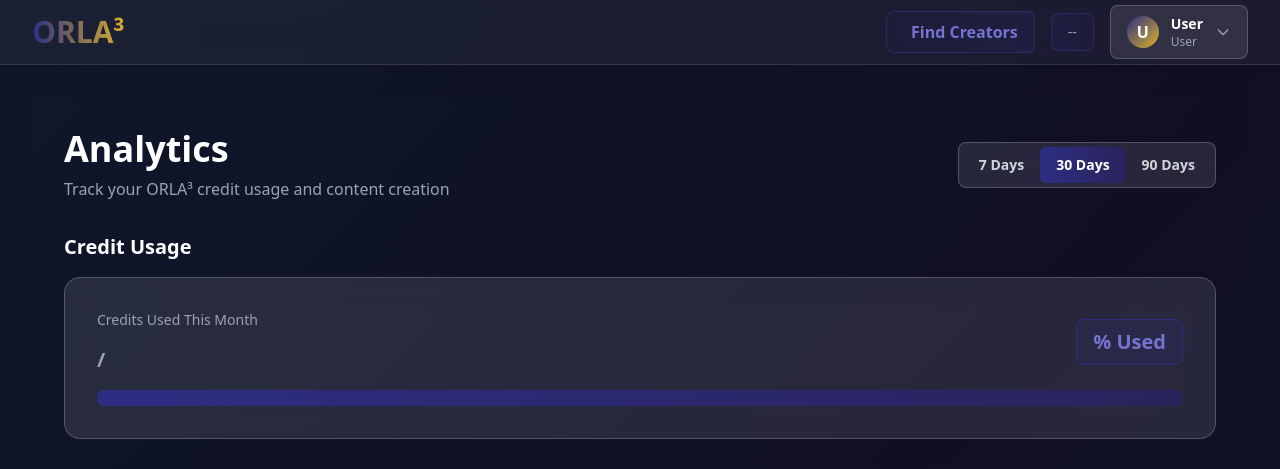
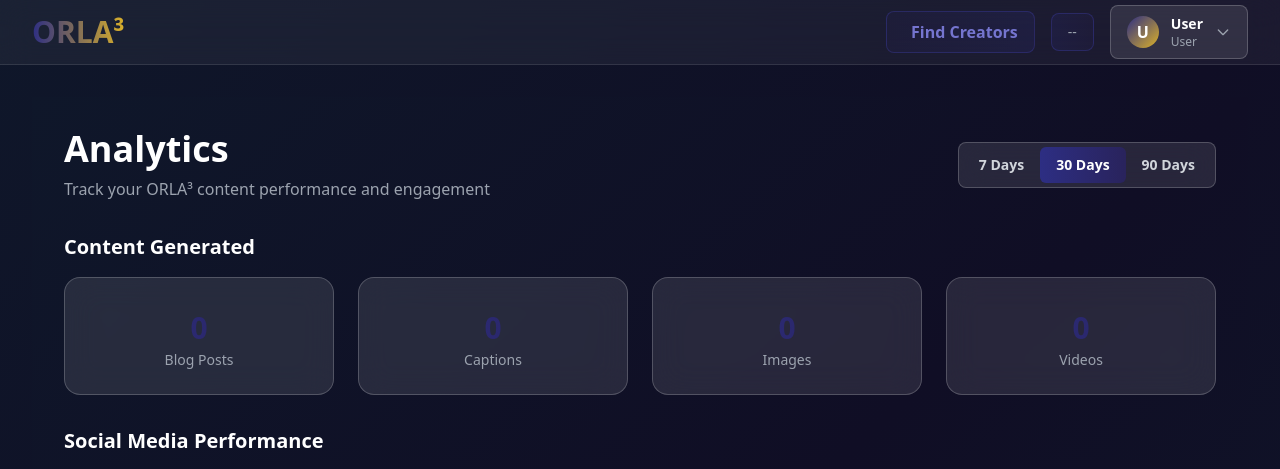
Before and after one commit to stevenajg93/orla3-marketing-suite-app, a Next.js app: page /dashboard/analytics in a window 1280 px wide. Shown: the top 469 px of the page. Built offline with nearby package versions, Linux system fonts and the light colour scheme; no server answers.

Commit message:
refactor: Remove all mock data from analytics - production ready

```diff
--- a/app/dashboard/analytics/page.tsx
+++ b/app/dashboard/analytics/page.tsx
@@ -44,13 +44,7 @@ export default function AnalyticsPage() {
         .sort((a, b) => b.engagement - a.engagement)
         .slice(0, 3);
 
-      // Mock credit data (until we have real credit tracking)
       setStats({
-        credits: {
-          used: 1247,
-          total: 2000,
-          percentage: 62
-        },
         content: {
           blogs: recentPosts.filter((p: any) => p.type === 'Blog Post').length,
           captions: recentPosts.filter((p: any) => p.type === 'Text').length,
@@ -83,7 +77,7 @@ export default function AnalyticsPage() {
           <div className="flex flex-col sm:flex-row sm:items-center sm:justify-between gap-4 mb-4">
             <div>
               <h1 className="text-2xl sm:text-3xl md:text-4xl font-bold text-white mb-2">Analytics</h1>
-              <p className="text-gray-400">Track your ORLA³ credit usage and content creation</p>
+              <p className="text-gray-400">Track your ORLA³ content performance and engagement</p>
             </div>
 
             {/* Time Range Selector */}
@@ -128,32 +122,6 @@ export default function AnalyticsPage() {
           </div>
         ) : (
           <>
-            {/* Credit Usage */}
-            <div className="mb-6 sm:mb-8">
-              <h2 className="text-lg sm:text-xl font-bold text-white mb-4">Credit Usage</h2>
-              <div className="bg-white/10 backdrop-blur-lg rounded-2xl p-4 sm:p-6 md:p-8 border border-white/20">
-                <div className="flex flex-col sm:flex-row sm:items-center sm:justify-between mb-4">
-                  <div>
-                    <p className="text-gray-400 text-sm mb-1">Credits Used This Month</p>
-                    <p className="text-3xl sm:text-4xl font-black text-white">
-                      {stats?.credits.used.toLocaleString()} <span className="text-lg sm:text-xl text-gray-400">/ {stats?.credits.total.toLocaleString()}</span>
-                    </p>
-                  </div>
-                  <div className="mt-4 sm:mt-0 px-4 py-2 bg-cobalt/20 border border-cobalt rounded-lg">
-                    <p className="text-cobalt-300 font-bold text-lg sm:text-xl">{stats?.credits.percentage}% Used</p>
-                  </div>
-                </div>
-
-                {/* Progress Bar */}
-                <div className="w-full bg-white/10 rounded-full h-3 sm:h-4">
-                  <div
-                    className="bg-gradient-to-r from-cobalt to-royal h-3 sm:h-4 rounded-full transition-all duration-500"
-                    style={{ width: `${stats?.credits.percentage}%` }}
-                  />
-                </div>
-              </div>
-            </div>
-
             {/* Content Stats */}
             <div className="mb-6 sm:mb-8">
               <h2 className="text-lg sm:text-xl font-bold text-white mb-4">Content Generated</h2>
--- a/app/dashboard/page.tsx
+++ b/app/dashboard/page.tsx
@@ -16,7 +16,7 @@ const socialManagement = [
 
 const planningAnalysis = [
   { name: 'Content Calendar', icon: '', href: '/dashboard/calendar', description: 'Plan & schedule ORLA³ content', color: 'from-royal to-royal-600' },
-  { name: 'Analytics', icon: '', href: '/dashboard/analytics', description: 'Track credits & content created', color: 'from-teal-500 to-teal-600', disabled: false },
+  { name: 'Analytics', icon: '', href: '/dashboard/analytics', description: 'Track content performance', color: 'from-teal-500 to-teal-600', disabled: false },
   { name: 'Brand Voice', icon: '', href: '/dashboard/brand-voice', description: 'Consistent messaging', color: 'from-cobalt to-cobalt-600', disabled: false },
   { name: 'Competitor Analysis', icon: '', href: '/dashboard/competitor', description: 'Market insights', color: 'from-gold-intense to-gold-600', disabled: false },
   { name: 'Strategy Planner', icon: '', href: '/dashboard/strategy', description: 'Content strategy', color: 'from-cobalt to-cobalt-600', disabled: false },
```
